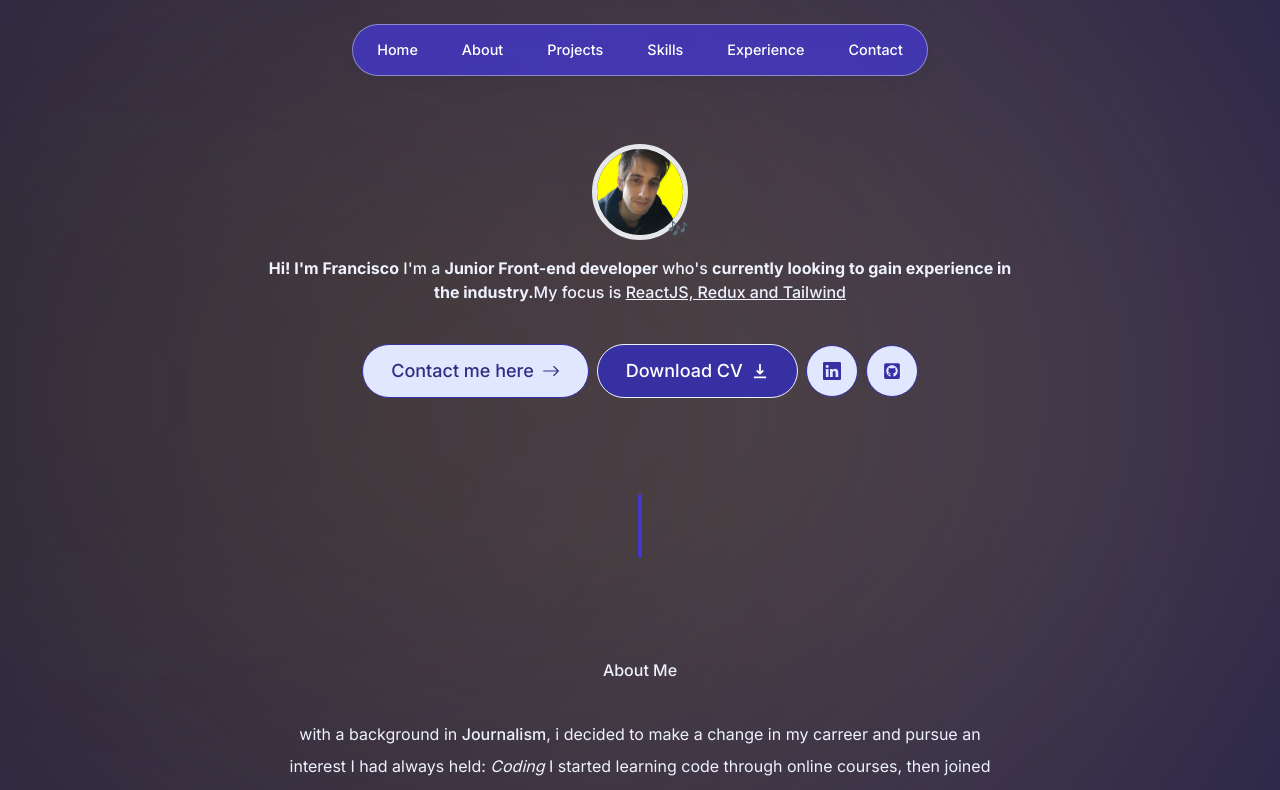
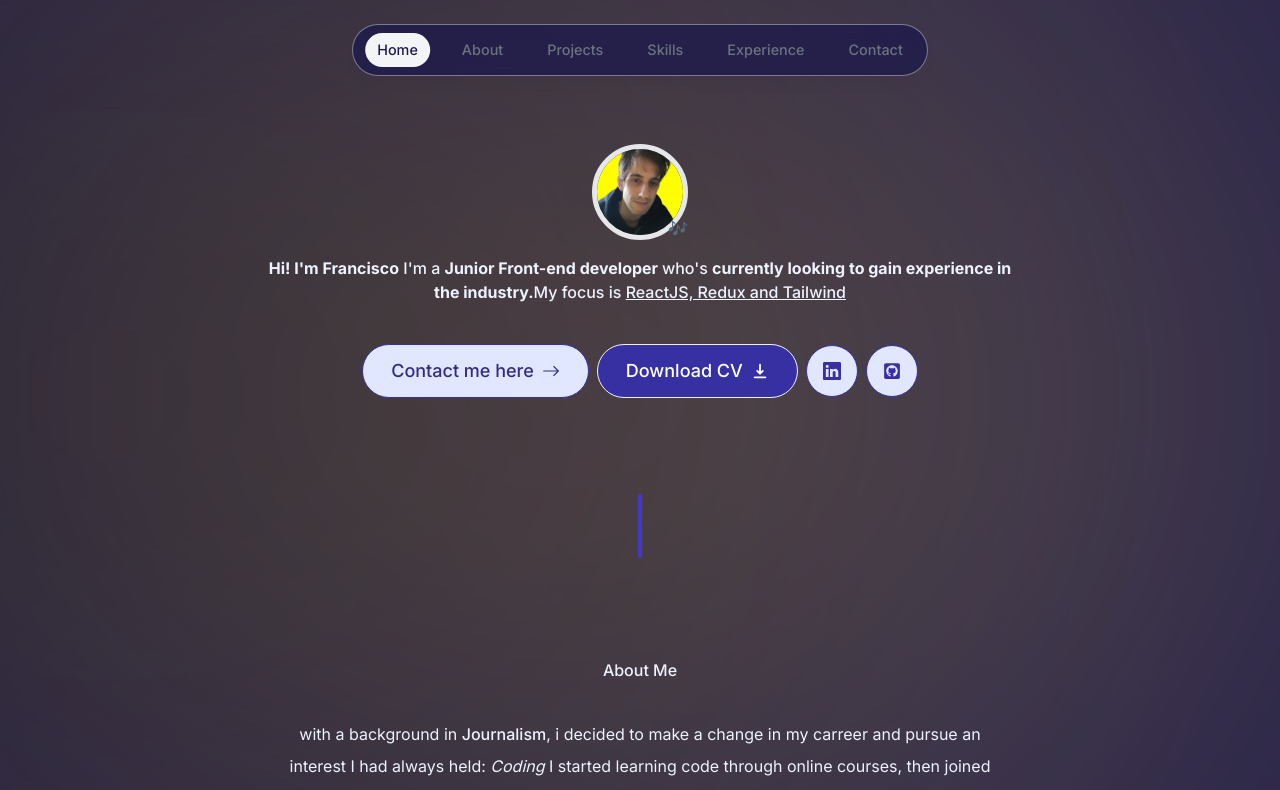
Before and after one commit to Frango113/portfolio, a Next.js app: page / in a window 1280 px wide. Shown: the top 790 px of the page. Built offline with nearby package versions, Linux system fonts and the light colour scheme.

Commit message:
somewhat better

```diff
--- a/app/layout.tsx
+++ b/app/layout.tsx
@@ -1,6 +1,8 @@
 import './globals.css'
 import { Inter } from 'next/font/google'
 import Header from '@/components/header'
+
+import ActiveSectionContextProvider from '@/context/active-section-context'
 
 const inter = Inter({ subsets: ['latin'] })
 
@@ -15,6 +17,7 @@
   children: React.ReactNode
 }) {
   return (
+
     <html lang="en" className="!scroll-smooth">
       <body className={`${inter.className} bg-indigo-950 text-indigo-50 relative
       h-[5000px] pt-28 sm:pt-36`}>
@@ -24,7 +27,9 @@
       rounded-full blur-[25rem] sm:w-[68.75rem] md:left-[-33rem] lg:left-[-28rem]
        x1:left-[-15rem] 2x1:left-[-5rem]"></div>
        {children}
+       <ActiveSectionContextProvider>
        <Header/>
+       </ActiveSectionContextProvider>
       </body>
     </html>
   )
--- a/components/header.tsx
+++ b/components/header.tsx
@@ -3,32 +3,66 @@
 import React, { useState } from "react";
 import {motion} from "framer-motion"
 import { links } from "@/lib/data";
+import { useActiveSectionContext } from "@/context/active-section-context";
 import Link from "next/link";
 import clsx from "clsx";
 
 export default function Header(){
-    const[activeSection, setActiveSection]=
-    useState('Home')
-    return <header className="z-[999] relative">
-        <motion.div className="fixed top-0 left-1/2 translate-x-1/2 h-[-4.5rem] w-full
-        rounded-none border border-white border-opacity-40
-         bg-indigo-700 bg-opacity-80 shadow-lg shadow-black/[0.03]
-         backdrop-blur-[0.5rem] sm:top-6 sm:h-[3.25rem] sm:w-[36rem] sm:rounded-full "
-         initial={{y: -100, x:"-50%", opacity: 0}}
-         animate={{y:0, x:"-50%", opacity: 1}}>
-   </motion.div>
+    const{activeSection, setActiveSection, setTimeOfLastClick}=
+    useActiveSectionContext();
+
+
+    return (
+        <header className="z-[999] relative">
+          <motion.div
+            className="fixed top-0 left-1/2 h-[4.5rem] w-full rounded-none border border-white border-opacity-40
+             bg-indigo-950 bg-opacity-80 shadow-lg shadow-black/[0.03] backdrop-blur-[0.5rem] sm:top-6 sm:h-[3.25rem] sm:w-[36rem] sm:rounded-full
+             dark:bg-indigo-700 dark:border-white/100 dark:bg-opacity-100"
+            initial={{ y: -100, x: "-50%", opacity: 0 }}
+            animate={{ y: 0, x: "-50%", opacity: 1 }}
+          ></motion.div>
 
           <nav className="flex fixed top-[0.15rem] left-1/2 h-12 -translate-x-1/2 py-2 sm:top-[1.7rem] sm:h-[initial] sm:py-0">
-        <ul className="flex w-[22rem] flex-wrap items-center justify-center gap-y-1 text-[0.9rem] font-medium text-white capitalize sm:w-[initial] sm:flex-nowrap sm:gap-5">
-            {links.map(link => (
-                <motion.li className="h-3/4 flex items-center justify-center" key={link.hash}
-                initial={{y:-100, opacity:0}}
-                animate={{y:0, opacity:1}}>
-                    <Link className={clsx("flex w-full items-center justify-center px-3 py-3 hover:text-indigo-50 transition")} href={link.hash}>{link.name}</Link>
+            <ul className="flex w-[22rem] flex-wrap items-center justify-center gap-y-1 text-[0.9rem] font-medium text-gray-500 sm:w-[initial] sm:flex-nowrap sm:gap-5">
+              {links.map((link) => (
+                <motion.li
+                  className="h-3/4 flex items-center justify-center relative"
+                  key={link.hash}
+                  initial={{ y: -100, opacity: 0 }}
+                  animate={{ y: 0, opacity: 1 }}
+                >
+                  <Link
+                    className={clsx(
+                      "flex w-full items-center justify-center px-3 py-3 hover:text-indigo-800 transition dark:text-gray-100 dark:hover:text-gray-300",
+                      {
+                        "text-indigo-950 dark:text-gray-200":
+                          activeSection === link.name,
+                      }
+                    )}
+                    href={link.hash}
+                    onClick={() => {
+                      setActiveSection(link.name);
+                      setTimeOfLastClick(Date.now()); // Assuming setTimeOfLastClick is defined
+                    }}
+                  >
+                    {link.name}
+
+                    {link.name === activeSection && (
+                      <motion.span
+                        className="bg-gray-100 rounded-full absolute inset-0 -z-10 dark:bg-indigo-800"
+                        layoutId="activeSection"
+                        transition={{
+                          type: "spring",
+                          stiffness: 380,
+                          damping: 30,
+                        }}
+                      ></motion.span>
+                    )}
+                  </Link>
                 </motion.li>
               ))}
             </ul>
           </nav>
-
         </header>
+      );
     }
--- /dev/null
+++ b/context/active-section-context.tsx
@@ -0,0 +1,50 @@
+"use client";
+
+import type { SectionName } from "@/lib/types";
+import React, { useState, createContext, useContext } from "react";
+
+type ActiveSectionContextProviderProps = {
+  children: React.ReactNode;
+};
+
+type ActiveSectionContextType = {
+  activeSection: SectionName;
+  setActiveSection: React.Dispatch<React.SetStateAction<SectionName>>;
+  timeOfLastClick: number;
+  setTimeOfLastClick: React.Dispatch<React.SetStateAction<number>>;
+};
+
+export const ActiveSectionContext =
+  createContext<ActiveSectionContextType | null>(null);
+
+export default function ActiveSectionContextProvider({
+  children,
+}: ActiveSectionContextProviderProps) {
+  const [activeSection, setActiveSection] = useState<SectionName>("Home");
+  const [timeOfLastClick, setTimeOfLastClick] = useState(0); // we need to keep track of this to disable the observer temporarily when user clicks on a link
+
+  return (
+    <ActiveSectionContext.Provider
+      value={{
+        activeSection,
+        setActiveSection,
+        timeOfLastClick,
+        setTimeOfLastClick,
+      }}
+    >
+      {children}
+    </ActiveSectionContext.Provider>
+  );
+}
+
+export function useActiveSectionContext() {
+  const context = useContext(ActiveSectionContext);
+
+  if (context === null) {
+    throw new Error(
+      "useActiveSectionContext must be used within an ActiveSectionContextProvider"
+    );
+  }
+
+  return context;
+}
--- /dev/null
+++ b/lib/types.ts
@@ -0,0 +1,3 @@
+import {links} from "./data"
+
+export type SectionName = (typeof links) [number]["name"];
--- a/package.json
+++ b/package.json
@@ -17,7 +17,7 @@
     "eslint": "8.56.0",
     "eslint-config-next": "14.1.0",
     "framer-motion": "^11.0.5",
-    "next": "14.1.0",
+    "next": "^14.1.2",
     "postcss": "8.4.35",
     "react": "18.2.0",
     "react-dom": "18.2.0",
```
Also changed, not shown: lib/hooks.ts (added, +21 -0 lines), 1 other file (tests, documents, lock files or other folders). Lines whose indentation alone changed are shown as unchanged.
